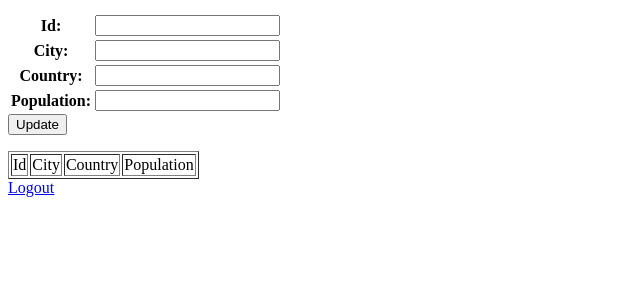
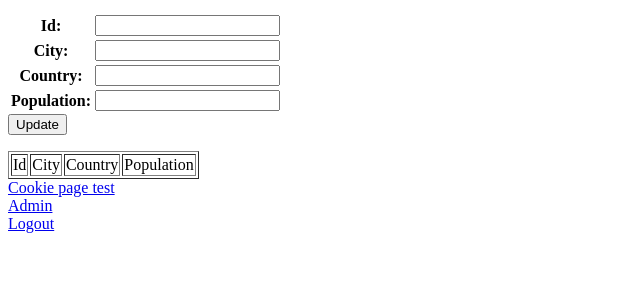
Before and after one commit to atmosphere1337/django_crud, a Django app: page /crud_one/page in a window 1280 px wide. Shown: the part 210-510 px from the top of the page, without its empty margins (0-640 px from the left). Run offline with Django 4.2, Linux system fonts and the light colour scheme; the visitor is signed in with stand-in values (Sample User, id 1); data that the repository does not hold is empty.

Commit message:
admin minimal done, cookie mininal done. Front end is not done.

```diff
--- a/crud_one/templates/crud_one/admin.html
+++ b/crud_one/templates/crud_one/admin.html
@@ -1,3 +1,6 @@
 <div>
 	Admin page
 </div>
+<div>
+	<a href="page">Page</a>
+</div>
--- a/crud_one/templates/crud_one/login.html
+++ b/crud_one/templates/crud_one/login.html
@@ -13,3 +13,4 @@
 		</div>
 	{% endfor %}
 {% endif %}
+<a href="register">Register</a>
--- a/crud_one/templates/crud_one/page.html
+++ b/crud_one/templates/crud_one/page.html
@@ -43,4 +43,13 @@
 	{% endfor %}
 </table>
 
-<a href="logout">Logout</a>
+
+<div>
+	<a href="cookie">Cookie page test</a>
+</div>
+<div>
+	<a href="admin">Admin</a>
+</div>
+<div>
+	<a href="logout">Logout</a>
+</div>
--- a/crud_one/templates/crud_one/register.html
+++ b/crud_one/templates/crud_one/register.html
@@ -6,3 +6,4 @@
 	<table>{{ form.as_table }}</table>
 	<input type="submit"><br/>
 <form>
+<a href="login">Login</a>
--- a/crud_one/urls.py
+++ b/crud_one/urls.py
@@ -14,4 +14,5 @@ urlpatterns = [
 	path('page/delete', views.page_delete),
 	path('admin', views.admin),
 	path('admin/process', views.admin_process),
+	path('cookie', views.cook),
 ]
--- a/crud_one/views.py
+++ b/crud_one/views.py
@@ -5,7 +5,7 @@ from .forms import *              			  #
 from django.contrib.auth.models import User   #
 from django.contrib.auth import login, authenticate, logout   #
 from django.contrib import messages                  #
-from django.contrib.auth.decorators import login_required   #
+from django.contrib.auth.decorators import login_required, permission_required   #
 
 def main(request):
 	return HttpResponse('Crud_one')
@@ -86,8 +86,24 @@ def page_delete(request):
 		model.delete()
 	return redirect('page')
 
+@login_required
 def admin(request):
-	return render(request, 'crud_one/admin.html')
+	if request.user.is_superuser:
+		return render(request, 'crud_one/admin.html')
+	else:
+		messages.error(request, 'you are not admin')
+		return redirect('page')
 
+@login_required
 def admin_process(request):
 	return HttpResponse('admin_process')
+
+@login_required
+def cook(request):
+	if request.COOKIES.get('cook'):
+		return HttpResponse('The cookie is still acitve for 5s')
+	else:
+		response = HttpResponse()
+		response.write('Cookie was unset but now it is. Reload the page')
+		response.set_cookie(key='cook', value = 1, max_age=5)
+		return response
```
Also changed, not shown: 8 other files.
